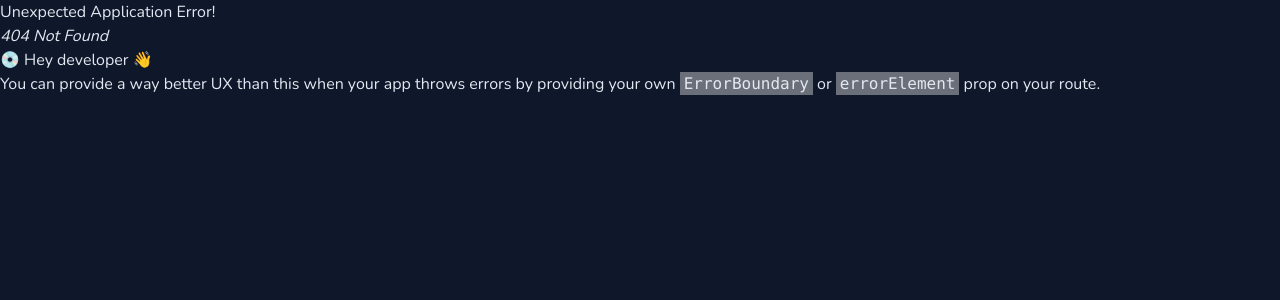
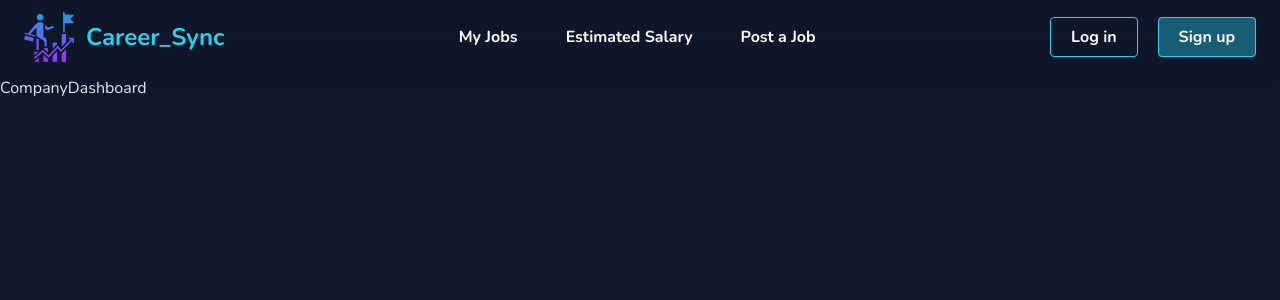
Before and after one commit to mihadcse/Career_Sync, a React (Vite) app in the folder Career_Sync_Client/: page /company-dashboard in a window 1280 px wide. Before the commit this address had no page. Shown: the top 300 px of the page. Built offline with nearby package versions, Linux system fonts and the light colour scheme.

Commit message:
Created Company Dashboard and Job Aspirant Dashboard jsx file and also added this files to the router

```diff
--- /dev/null
+++ b/Career_Sync_Client/src/Pages/CompanyDashboard.jsx
@@ -0,0 +1,9 @@
+import React from 'react'
+
+const CompanyDashboard = () => {
+  return (
+    <div className='pt-16'>CompanyDashboard</div>
+  )
+}
+
+export default CompanyDashboard
--- /dev/null
+++ b/Career_Sync_Client/src/Pages/JobAspirantDashboard.jsx
@@ -0,0 +1,9 @@
+import React from 'react'
+
+const JobAspirantDashboard = () => {
+  return (
+    <div className='pt-16'>JobAspirantDashboard</div>
+  )
+}
+
+export default JobAspirantDashboard
--- a/Career_Sync_Client/src/Router/Router.jsx
+++ b/Career_Sync_Client/src/Router/Router.jsx
@@ -4,6 +4,8 @@ import Home from "../Pages/Home";
 import CreateJob from "../Pages/CreateJob";
 import Login from "../Pages/Login";
 import Signup from "../Pages/Signup";
+import CompanyDashboard from "../Pages/CompanyDashboard";
+import JobAspirantDashboard from "../Pages/JobAspirantDashboard";
 
 
 const router = createBrowserRouter([
@@ -15,7 +17,8 @@ const router = createBrowserRouter([
             { path: "/post-job", element: <CreateJob /> },
             { path: "/login", element: <Login /> },
             { path: "/sign-up", element: <Signup /> },
-
+            { path: "/company-dashboard", element: <CompanyDashboard /> },
+            { path: "/job-aspirant-dashboard", element: <JobAspirantDashboard /> },
         ]
     },
 ]);
```
